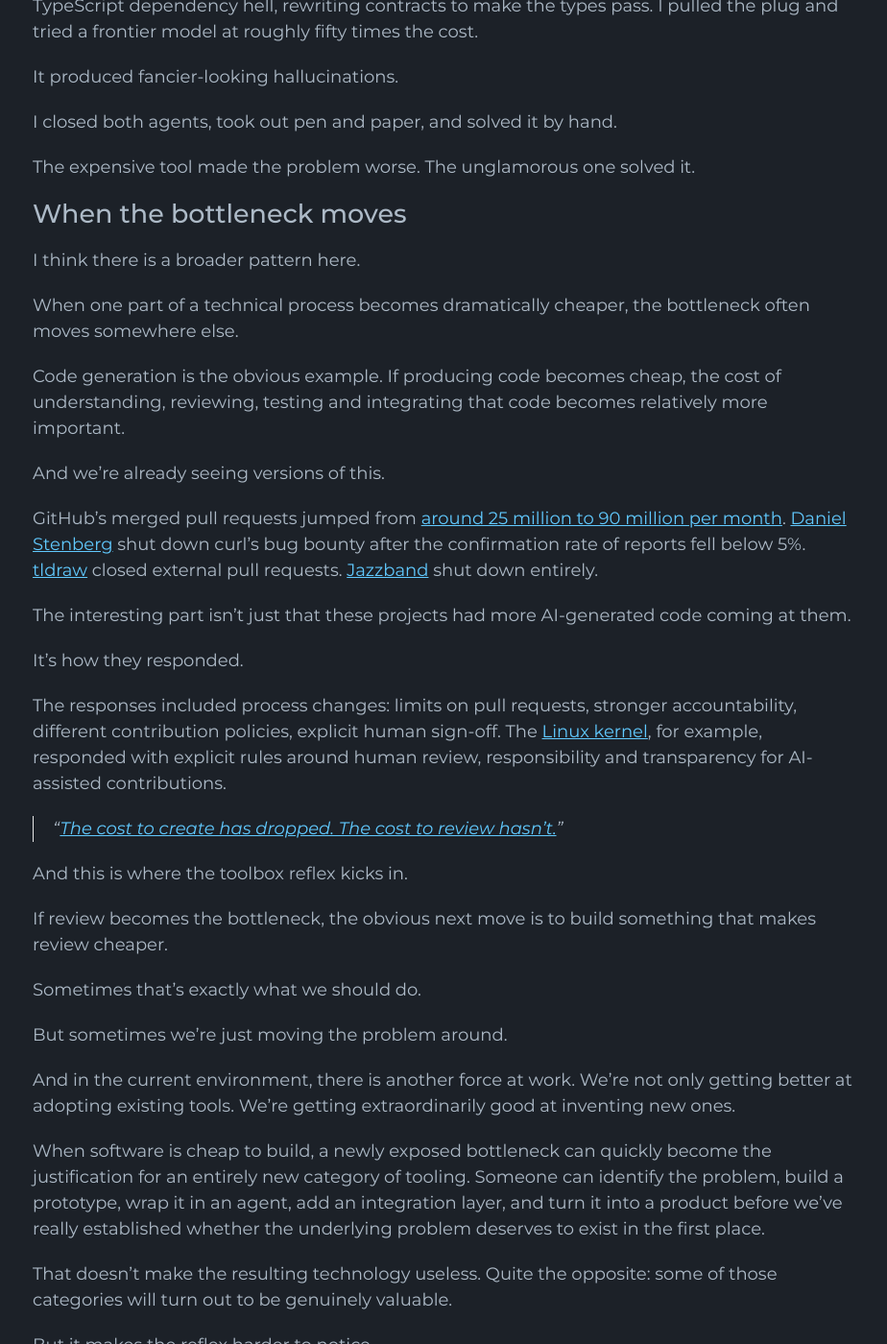
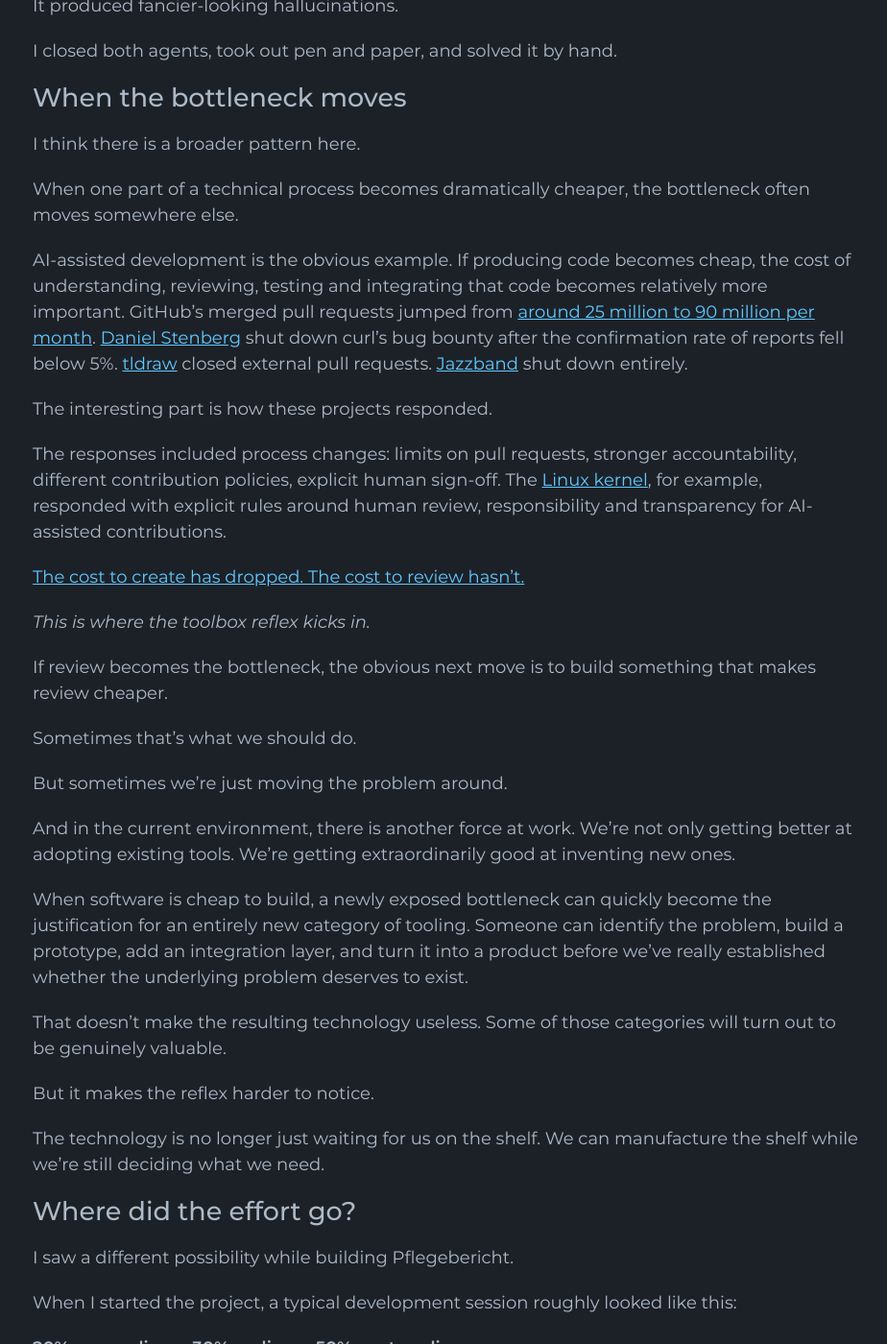
Before and after one commit to n42r/n42r.github.io, a Jekyll site: the page built from _posts/2026-09-23-the-toolbox-reflex.md, in a window 1280 px wide and 1400 px high, scrolled down 1378 px. Shown: the whole window at 96% size, without its empty margins (176-1100 px from the left). Built offline with Jekyll 4.4.1, drawn with Linux system fonts in a browser that asks for light colours; some of the changed text lies outside the part shown.

Commit message:
Update 2026-09-23-the-toolbox-reflex.md

```diff
--- a/_posts/2026-09-23-the-toolbox-reflex.md
+++ b/_posts/2026-09-23-the-toolbox-reflex.md
@@ -9,25 +9,23 @@ image: /assets/img/posts/toolbox-reflex.svg
 image_alt: "Square in a square in a square."
 ---
 
-We keep making one category of technical work cheaper, and then reaching for new tooling to solve whatever bottleneck appears downstream.
+We make one category of technical work cheaper, and then reach for new tooling to solve the bottlenecks that appear downstream.
 
-Sometimes that's exactly the right thing to do.
+Sometimes that's the right thing to do.
 
 I'm starting to think we reach for it too quickly.
 
 I've done this myself.
 
-My agent kept falling into infinite loops, so I built a guardrail extension to stop it. It worked. Then I discovered I was spending more time managing the guardrail's false positives — legitimately reusing a tool rather than repeating an operation — than the original problem had cost me.
+My agent kept falling into infinite loops, so I built a guardrail extension to stop it. It worked. Then I discovered I was spending more time managing the guardrail's false positives than the original problem had cost me. The solution had become the problem.
 
 I removed it.
 
 Shorter tasks and more human intervention made the problem disappear.
 
-The solution had become the problem.
-
 The pattern repeated.
 
-When I started experimenting with agent harnesses, I installed six of them, with twenty skills and eight plugins — armed for a battle I didn't understand yet. I eventually ended up with one harness and two skills. [Databricks' benchmark](https://www.databricks.com/blog/benchmarking-coding-agents-databricks-multi-million-line-codebase) on a multi-million-line codebase found the same thing: "simple harnesses performed best on our workloads."
+When I started experimenting with agent harnesses, I installed six of them, with twenty skills and eight plugins — armed for a battle I didn't understand yet. I eventually ended up with one minimal [harness](https://pi.dev/) and two skills. [Databricks' benchmark](https://www.databricks.com/blog/benchmarking-coding-agents-databricks-multi-million-line-codebase) on a multi-million-line codebase found the same thing: "simple harnesses performed best on our workloads."
 
 More features hadn't made the system better. Stripping it down had.
 
@@ -39,41 +37,33 @@ It produced fancier-looking hallucinations.
 
 I closed both agents, took out pen and paper, and solved it by hand.
 
-The expensive tool made the problem worse. The unglamorous one solved it.
-
 ## When the bottleneck moves
 
 I think there is a broader pattern here.
 
 When one part of a technical process becomes dramatically cheaper, the bottleneck often moves somewhere else.
 
-Code generation is the obvious example. If producing code becomes cheap, the cost of understanding, reviewing, testing and integrating that code becomes relatively more important.
+AI-assisted development is the obvious example. If producing code becomes cheap, the cost of understanding, reviewing, testing and integrating that code becomes relatively more important. GitHub's merged pull requests jumped from [around 25 million to 90 million per month](https://www.coderabbit.ai/blog/github-gives-maintainers-a-throttle-for-the-ai-pull-request). [Daniel Stenberg](https://daniel.haxx.se/blog/2025/07/14/death-by-a-thousand-slops/) shut down curl's bug bounty after the confirmation rate of reports fell below 5%. [tldraw](https://julien.danjou.info/blog/github-is-thinking-about-killing-pull-requests/) closed external pull requests. [Jazzband](https://thenewstack.io/ai-generated-code-crisis/) shut down entirely.
 
-And we're already seeing versions of this.
-
-GitHub's merged pull requests jumped from [around 25 million to 90 million per month](https://www.coderabbit.ai/blog/github-gives-maintainers-a-throttle-for-the-ai-pull-request). [Daniel Stenberg](https://daniel.haxx.se/blog/2025/07/14/death-by-a-thousand-slops/) shut down curl's bug bounty after the confirmation rate of reports fell below 5%. [tldraw](https://julien.danjou.info/blog/github-is-thinking-about-killing-pull-requests/) closed external pull requests. [Jazzband](https://thenewstack.io/ai-generated-code-crisis/) shut down entirely.
-
-The interesting part isn't just that these projects had more AI-generated code coming at them.
-
-It's how they responded.
+The interesting part is how these projects responded.
 
 The responses included process changes: limits on pull requests, stronger accountability, different contribution policies, explicit human sign-off. The [Linux kernel](https://www.zdnet.com/article/linus-torvalds-and-maintainers-finalize-ai-policy-for-linux-kernel-developers/), for example, responded with explicit rules around human review, responsibility and transparency for AI-assisted contributions.
 
-> "[The cost to create has dropped. The cost to review hasn't.](https://github.com/orgs/community/discussions/197319)"
+[The cost to create has dropped. The cost to review hasn't.](https://github.com/orgs/community/discussions/197319)
 
-And this is where the toolbox reflex kicks in.
+*This is where the toolbox reflex kicks in.*
 
 If review becomes the bottleneck, the obvious next move is to build something that makes review cheaper.
 
-Sometimes that's exactly what we should do.
+Sometimes that's what we should do.
 
 But sometimes we're just moving the problem around.
 
 And in the current environment, there is another force at work. We're not only getting better at adopting existing tools. We're getting extraordinarily good at inventing new ones.
 
-When software is cheap to build, a newly exposed bottleneck can quickly become the justification for an entirely new category of tooling. Someone can identify the problem, build a prototype, wrap it in an agent, add an integration layer, and turn it into a product before we've really established whether the underlying problem deserves to exist in the first place.
+When software is cheap to build, a newly exposed bottleneck can quickly become the justification for an entirely new category of tooling. Someone can identify the problem, build a prototype, add an integration layer, and turn it into a product before we've really established whether the underlying problem deserves to exist.
 
-That doesn't make the resulting technology useless. Quite the opposite: some of those categories will turn out to be genuinely valuable.
+That doesn't make the resulting technology useless. Some of those categories will turn out to be genuinely valuable.
 
 But it makes the reflex harder to notice.
 
@@ -93,29 +83,31 @@ As I developed a more deliberate AI-assisted workflow, that distribution changed
 
 **60–70% pre-coding → ~20% coding → 10–20% post-coding**
 
-I spent much more time establishing the problem, constraints, domain contracts, architecture, context and intended approach before asking the AI to implement something.
+I spent much more time establishing the problem, constraints, domain contracts, architecture, context and intended approach before asking the AI to make a single change.
 
 The coding itself became a smaller part of the process.
 
 And the surprising part was that this didn't feel like slowing development down. It reduced the amount of expensive human attention spent cleaning up after the implementation.
 
-I'm not suggesting that 60–70% pre-coding is some universal optimum. It isn't.
+I'm not suggesting that 60–70% pre-coding is some universal optimum.
 
 The interesting observation is that when implementation became cheap, the effort didn't disappear.
 
-It moved.
+*It moved.*
 
-In my case, much of it moved upstream into understanding, deciding and constraining.
+In my case, it moved upstream.
 
 Instead of:
 
 **generate → inspect → discover misunderstanding → fix → repeat**
 
-I could increasingly work like this:
+The process looked like this:
 
-**understand → decide → constrain → generate → verify**
+**understand → brainstorm approaches → decide → plan implementation → generate → verify**
 
-Human judgment became more important in that part of the process.
+I also used AI in several of these steps, including to support technical analysis and oversight.
+
+Most of my judgment moved into the phases before code generation.
 
 But that's only one possible destination for the effort.
 
@@ -151,7 +143,7 @@ And does that new problem actually need another category of tooling?
 
 ---
 
-Most of this comes from fifteen years of building and leading technical work, most recently in the AI cycle. I suspect the pattern looks different from where you're standing.
+This is one of the more interesting observations I've had working with AI. You may be experiencing something different, or learning very different lessons.
 
 Over the next few weeks, I'm talking to engineers, architects, technical leaders and founders about where AI is genuinely creating leverage in their work, where it's mostly adding complexity, and how the role of technical leaders is changing as AI takes on more of the implementation. I'm not looking for agreement — I'm looking for the observations that don't match mine.
 
```
